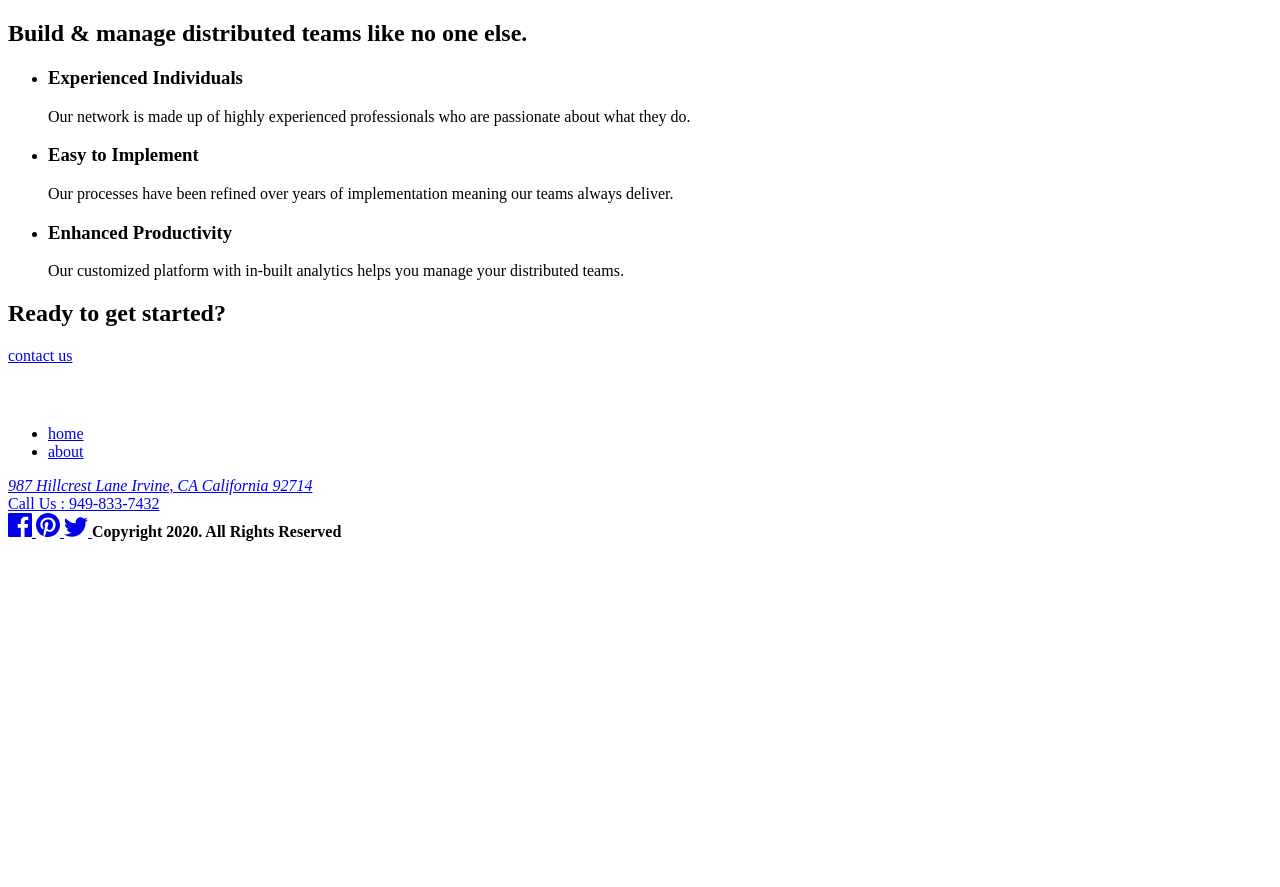
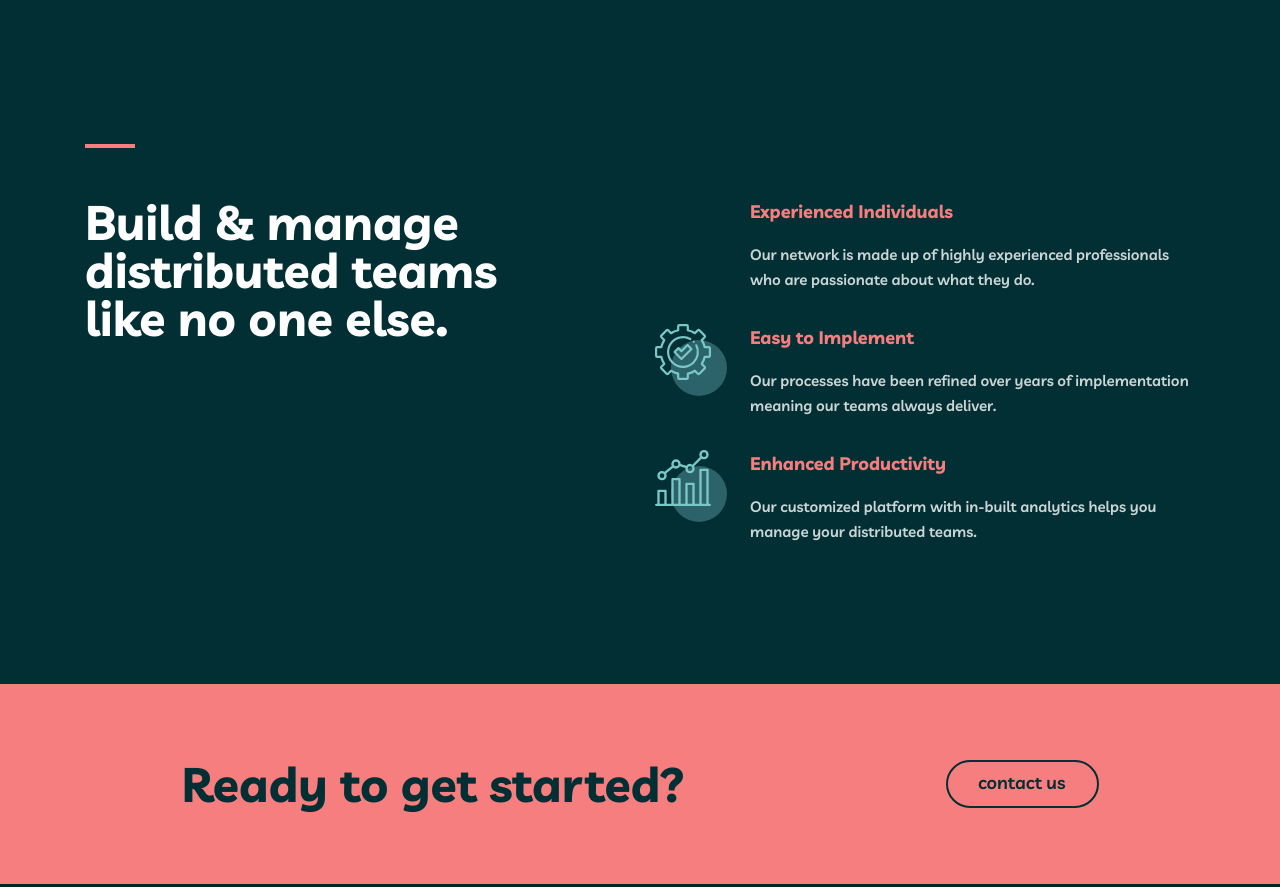
Before and after one commit to BORETS2002/um-myteam-1, a plain HTML site: page index.html in a window 1280 px wide. Shown: the top 887 px of the page. Before the commit the page ends 800 px from the top, so only its background shows below. Drawn offline with Linux system fonts and the light colour scheme.

Commit message:
Open main.css file

```diff
--- a/index.html
+++ b/index.html
@@ -5,9 +5,9 @@
   <meta http-equiv="X-UA-Compatible" content="IE=edge">
   <meta name="viewport" content="width=device-width, initial-scale=1.0">
   <title>Template Project</title>
-  <!-- <link rel="stylesheet" href="./css/normalize.css"> -->
-  <!-- <link rel="stylesheet" href="./css/main.css"> -->
-  <link rel="stylesheet" href="./css/main.min.css">
+  <link rel="stylesheet" href="./css/normalize.css">
+  <link rel="stylesheet" href="./css/main.css">
+  <!-- <link rel="stylesheet" href="./css/main.min.css"> -->
 </head>
 <body>
 
```
